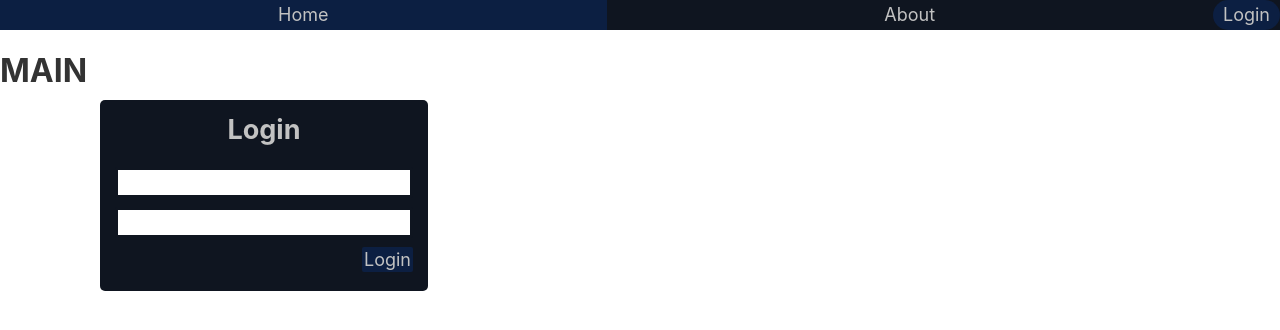
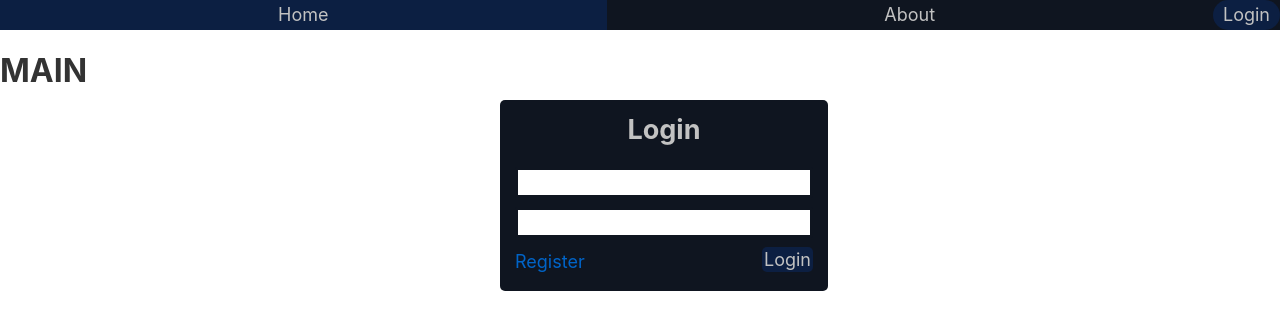
Before and after one commit to matzayonc/zayhole, a Svelte app: page / in a window 1280 px wide. Shown: the top 330 px of the page. Built offline with nearby package versions, Linux system fonts and the light colour scheme.

Commit message:
added server

```diff
--- a/package.json
+++ b/package.json
@@ -9,6 +9,7 @@
   },
   "devDependencies": {
     "@rollup/plugin-commonjs": "^16.0.0",
+    "@rollup/plugin-json": "^4.1.0",
     "@rollup/plugin-node-resolve": "^10.0.0",
     "@rollup/plugin-typescript": "^6.0.0",
     "@tsconfig/svelte": "^1.0.0",
--- a/rollup.config.js
+++ b/rollup.config.js
@@ -6,6 +6,7 @@ import { terser } from 'rollup-plugin-terser';
 import sveltePreprocess from 'svelte-preprocess';
 import typescript from '@rollup/plugin-typescript';
 import css from 'rollup-plugin-css-only';
+import json from '@rollup/plugin-json'
 
 const production = !process.env.ROLLUP_WATCH;
 
@@ -60,6 +61,7 @@ export default {
 		// some cases you'll need additional configuration -
 		// consult the documentation for details:
 		// https://github.com/rollup/plugins/tree/master/packages/commonjs
+
 		resolve({
 			browser: true,
 			dedupe: ['svelte']
@@ -80,7 +82,11 @@ export default {
 
 		// If we're building for production (npm run build
 		// instead of npm run dev), minify
-		production && terser()
+		production && terser(),
+
+		json({
+			compact: true
+		  })
 	],
 	watch: {
 		clearScreen: false
--- a/src/comp/Login.svelte
+++ b/src/comp/Login.svelte
@@ -1,6 +1,9 @@
 <script lang='ts'>
+    import { Link } from 'svelte-routing'
     export let text = 'Login'
     export let callback: (login: string, password: string) => boolean
+    import {server} from '../data.json'
+
 
     interface loginData{
         login: string,
@@ -23,6 +26,7 @@
 
         firstTry = callback(login, passwd)
 
+
     }
 </script>
 
@@ -33,7 +37,8 @@
     <div id='login-popup'>
         <h2>Login</h2>
         <input bind:value={data.login} type="text"/> <br/>
-        <input bind:value={data.passwd} type="text" class={firstTry ? '' : 'wrong'}/> <br/>
+        <input bind:value={data.passwd} type="password" class={firstTry ? '' : 'wrong'}/> <br/>
+        <Link to='about'>Register</Link>
         <button on:click={check}>Login</button>
     </div>
 {/if}
@@ -49,6 +54,7 @@
         color: $textColor
 
     #login-popup
+        margin-left: calc(50vw - 240px)
         position: absolute
         top: 100px
         left: 100px
@@ -75,6 +81,7 @@
 
         button
             float: right
+            border-radius: 5px
             padding: 2px
             border-width: 0
             color: $textColor
--- /dev/null
+++ b/src/data.json
@@ -0,0 +1,3 @@
+{
+    "server": "localhost:8000"
+}
--- a/tsconfig.json
+++ b/tsconfig.json
@@ -2,5 +2,8 @@
   "extends": "@tsconfig/svelte/tsconfig.json",
 
   "include": ["src/**/*"],
-  "exclude": ["node_modules/*", "__sapper__/*", "public/*"]
+  "exclude": ["node_modules/*", "__sapper__/*", "public/*"],
+  "compilerOptions": {
+    "resolveJsonModule": true
+  }
 }
```
Also changed, not shown: 1 other file (tests, documents, lock files or other folders).
